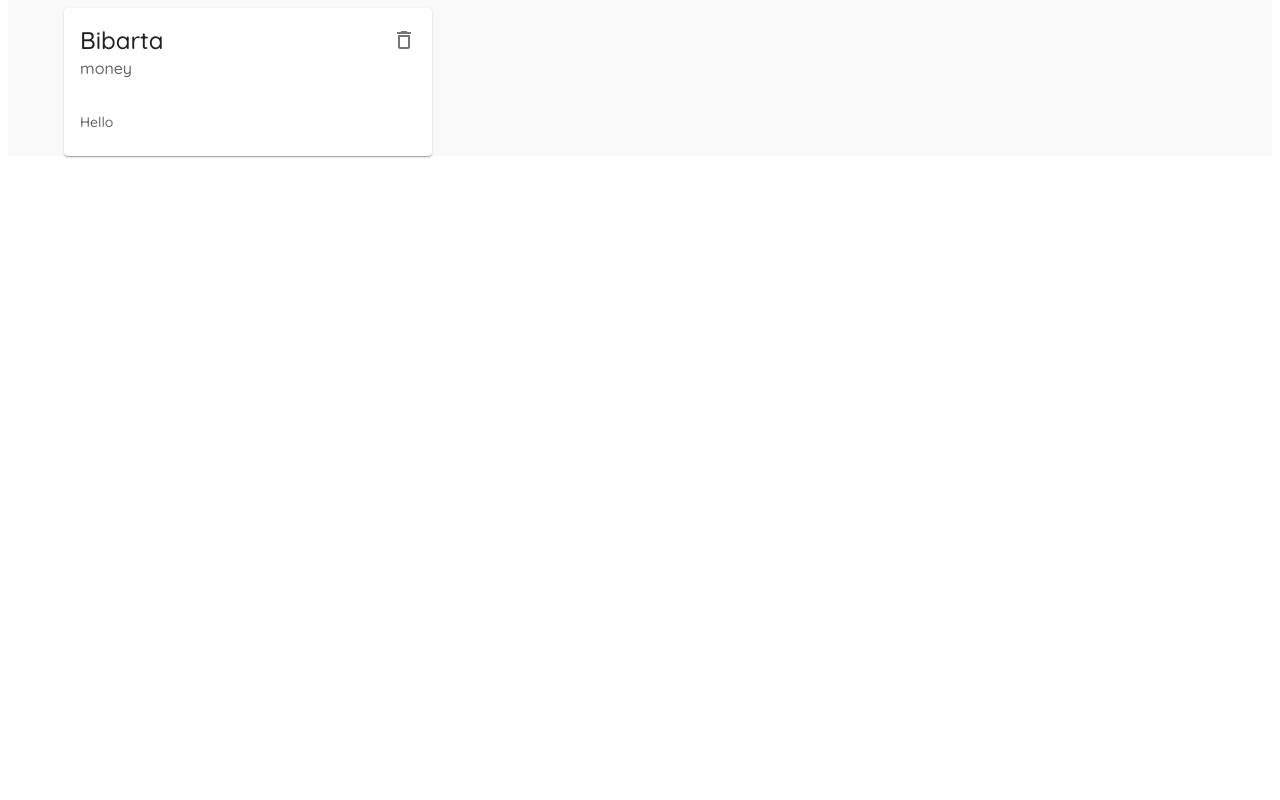
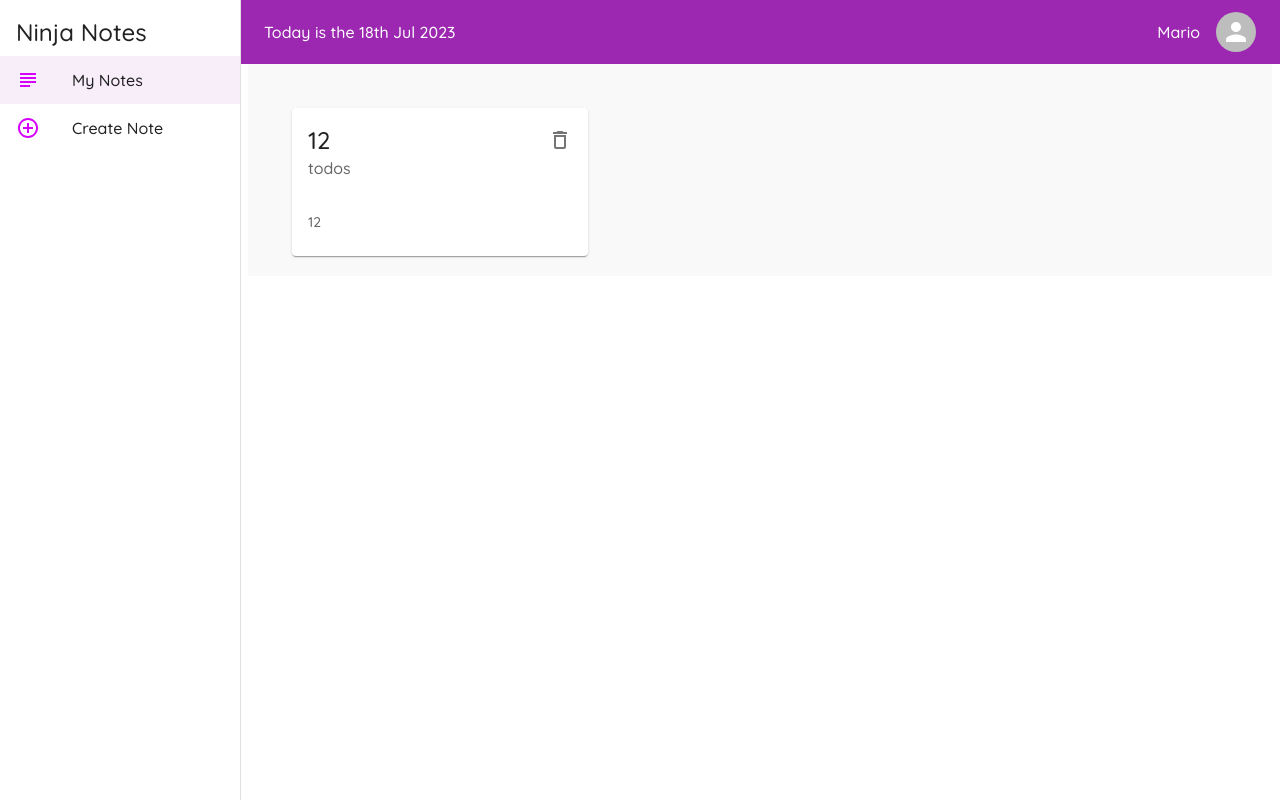
Before and after one commit to bibartaks/mui, a React (Vite) app: page / in a window 1280 px wide. Built offline with nearby package versions, Linux system fonts and the light colour scheme; data requests are answered from the project's data file.

Commit message:
Added Sidebar and navbar also avatar

```diff
--- a/data/db.json
+++ b/data/db.json
@@ -1,9 +1,9 @@
 {
   "notes": [
     {
-      "title": "Bibarta",
-      "details": "Hello",
-      "category": "money",
+      "title": "12",
+      "details": "12",
+      "category": "todos",
       "id": 1
     }
   ]
--- a/package.json
+++ b/package.json
@@ -15,6 +15,7 @@
     "@fontsource/roboto": "^5.0.5",
     "@mui/icons-material": "^5.14.0",
     "@mui/material": "^5.14.0",
+    "date-fns": "^2.30.0",
     "react": "^18.2.0",
     "react-dom": "^18.2.0",
     "react-router-dom": "^6.14.2"
--- a/src/components/Layout.jsx
+++ b/src/components/Layout.jsx
@@ -1,16 +1,123 @@
-import { styled } from "@mui/material" // Import the styled function from @mui/material
+import { AddCircleOutlineOutlined, SubjectOutlined } from "@mui/icons-material"
+import {
+  styled,
+  Drawer,
+  Typography,
+  Box,
+  ListItem,
+  ListItemIcon,
+  ListItemText,
+  List,
+  AppBar,
+  Toolbar,
+  Avatar,
+} from "@mui/material"
+import PropTypes from "prop-types"
+import { useNavigate, useLocation } from "react-router-dom"
+import { format } from "date-fns"
 
 const LayoutWrapper = styled("div")({
   background: "#f9f9f9",
   width: "100%",
+  padding: 20,
 })
 
+const drawerWidth = 240
+
+const classes = {
+  drawer: {
+    width: drawerWidth,
+    ".MuiDrawer-paper": {
+      width: drawerWidth,
+    },
+  },
+  active: {
+    background: "#f4f4f4",
+  },
+  toolbar: {
+    paddingTop: 10,
+  },
+}
+
 const Layout = ({ children }) => {
+  const menuItem = [
+    {
+      text: "My Notes",
+      icon: <SubjectOutlined color="secondary" />,
+      path: "/",
+    },
+    {
+      text: "Create Note",
+      icon: <AddCircleOutlineOutlined color="secondary" />,
+      path: "/create",
+    },
+  ]
+  const history = useNavigate()
+  const location = useLocation()
+
   return (
-    <>
-      <LayoutWrapper>{children}</LayoutWrapper>
-    </>
+    <Box sx={{ display: "flex" }}>
+      <AppBar
+        elevation={0}
+        sx={{
+          width: `calc(100% - ${drawerWidth}px)`,
+        }}
+      >
+        <Toolbar>
+          <Typography
+            sx={{
+              flexGrow: 1,
+            }}
+          >
+            Today is the {format(new Date(), "do MMM Y")}
+          </Typography>
+          <Typography>Mario</Typography>
+          <Avatar sx={{ marginLeft: 2 }} />
+        </Toolbar>
+      </AppBar>
+
+      <Drawer variant="permanent" anchor="left" sx={classes.drawer}>
+        <div>
+          <Typography
+            variant="h5"
+            sx={{
+              marginLeft: 2,
+              marginTop: 2,
+            }}
+          >
+            Ninja Notes
+          </Typography>
+        </div>
+
+        {/* list / links */}
+        <List>
+          {menuItem.map(item => (
+            <ListItem
+              button
+              key={item.text}
+              onClick={() => history(item.path)}
+              // className={
+              //   location.pathname === item.path ? classes.active : null
+              // }
+              selected={location.pathname === item.path}
+            >
+              <ListItemIcon>{item.icon}</ListItemIcon>
+              <ListItemText primary={item.text} />
+            </ListItem>
+          ))}
+        </List>
+      </Drawer>
+
+      <LayoutWrapper>
+        <Box sx={classes.toolbar}></Box>
+        {children}
+      </LayoutWrapper>
+    </Box>
   )
 }
 
+Layout.propTypes = {
+  children: PropTypes.node.isRequired,
+}
+
 export default Layout
```
Also changed, not shown: 1 other file (tests, documents, lock files or other folders).
